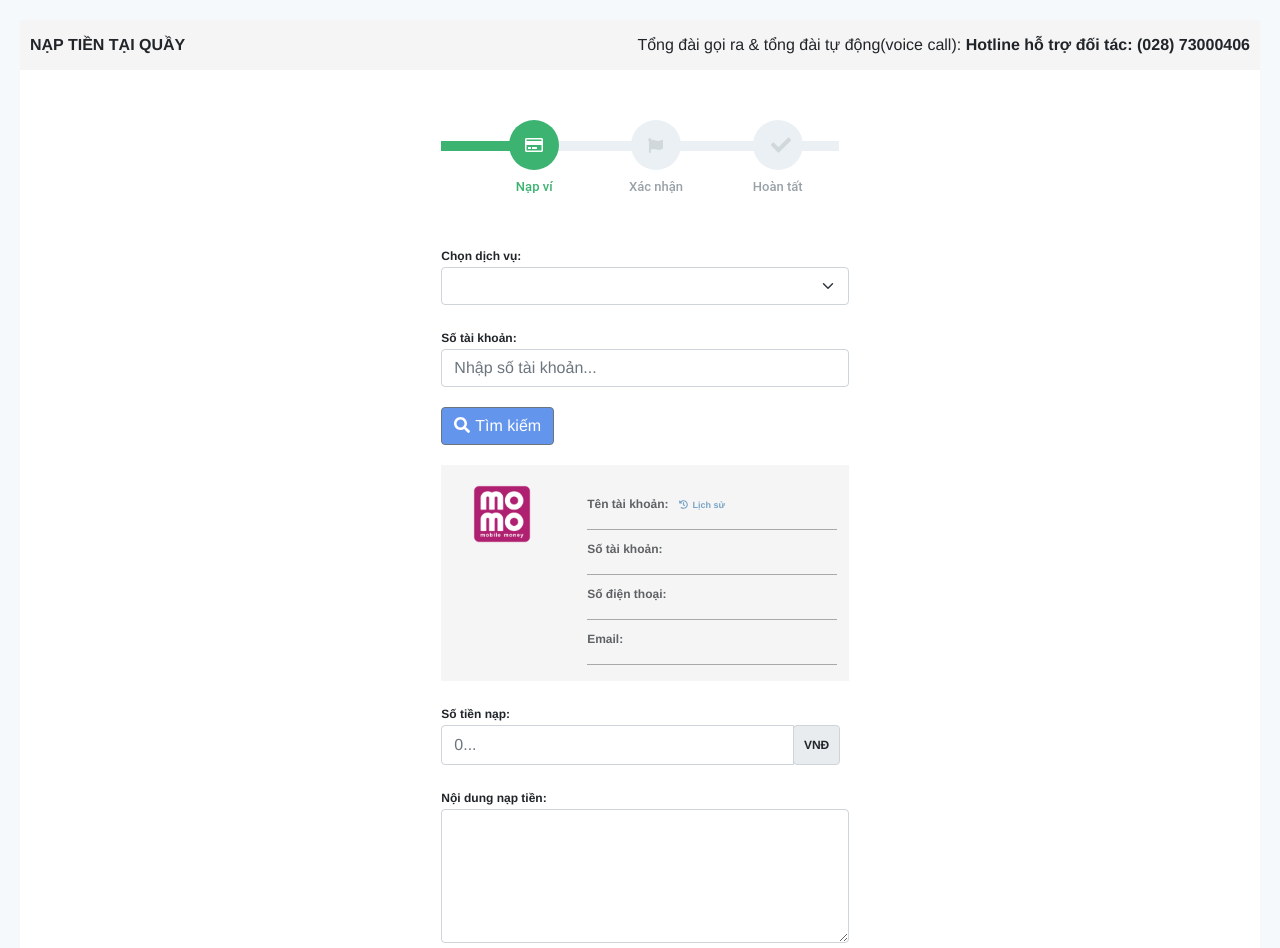
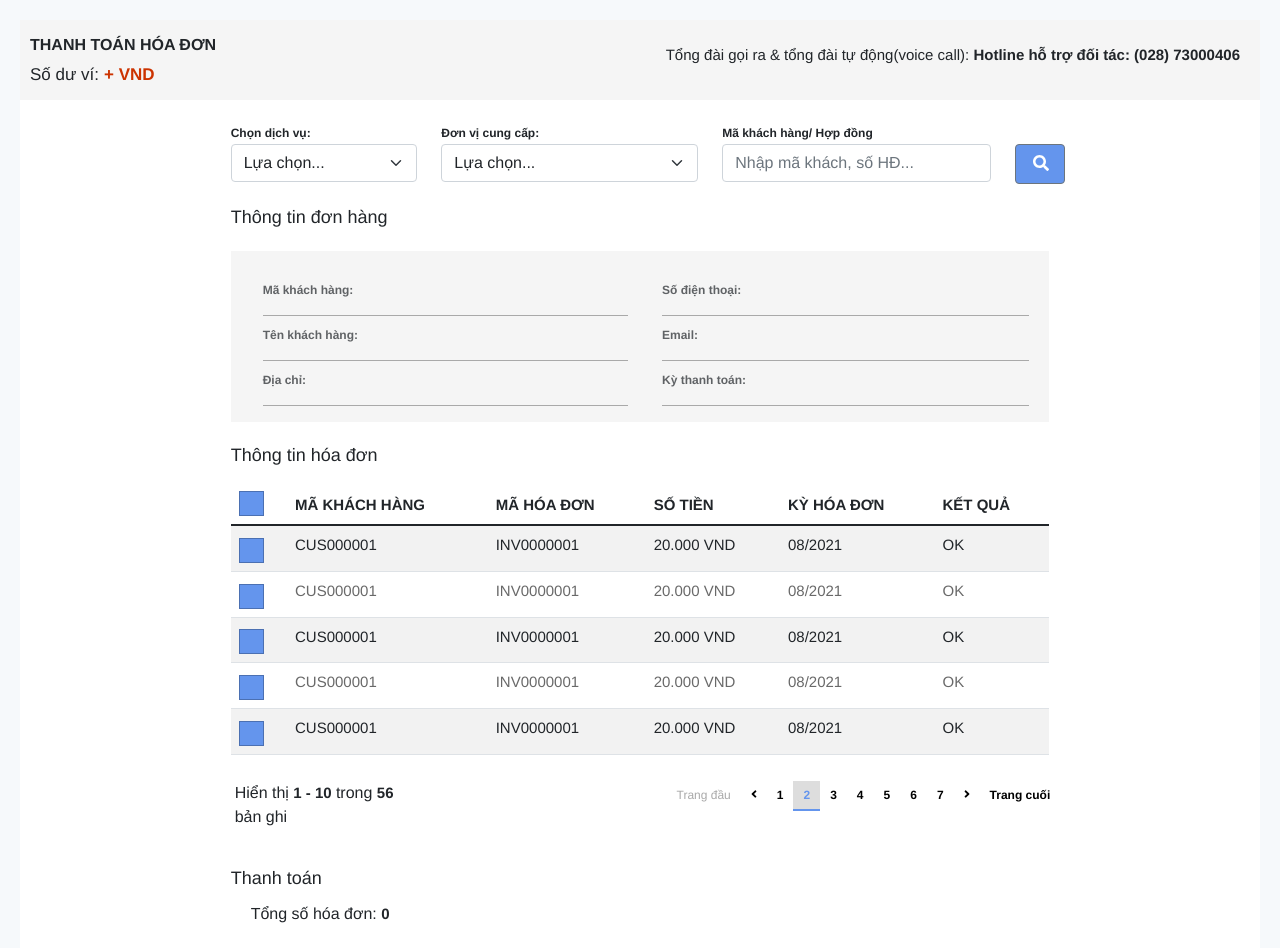
Before and after one commit to truongtm123/f88_vue, a Vue app: page / in a window 1280 px wide. Shown: the top 948 px of the page. Built offline with nearby package versions, Linux system fonts and the light colour scheme.

Commit message:
Finish MH Thanh toan hoa don

```diff
--- a/src/App.vue
+++ b/src/App.vue
@@ -1,20 +1,20 @@
 <template>
   <div id="app">
 
-    <Recharge msg="Welcome to Your Vue.js App"/>
+    <PaymentInvoice msg="Welcome to Your Vue.js App"/>
     <!-- <WithDrawMoney msg="Welcome to Your Vue.js App"/> -->
   </div>
 </template>
 
 <script>
-import Recharge from './components/Recharge.vue'
+import PaymentInvoice from './components/PaymentInvoice.vue'
 
 
 export default {
   name: 'App',
   components: {
     // Recharge,WithDrawMoney
-    Recharge
+    PaymentInvoice
   }
 }
 </script>
--- a/src/components/PaymentInvoice.vue
+++ b/src/components/PaymentInvoice.vue
@@ -209,54 +209,39 @@
                       </p>
                     </div>
                     <div class="col-lg-3 col-md-3"></div>
-                    <div class="col-lg-6 col-md-6">
-                      <nav aria-label="...">
-                        <ul class="pagination">
-                          <li class="page-item disabled">
-                            <span class="page-link">Trang đầu</span>
-                          </li>
-                          <li class="page-item disabled">
-                            <span class="page-link">Previous</span>
-                          </li>
-                          <li class="page-item">
-                            <a class="page-link" href="#">1</a>
-                          </li>
-                          <li class="page-item active">
-                            <span class="page-link">
-                              2
-                              <span class="sr-only">(current)</span>
-                            </span>
-                          </li>
-                          <li class="page-item">
-                            <a class="page-link" href="#">3</a>
-                          </li>
-                          <li class="page-item">
-                            <a class="page-link" href="#">Next</a>
-                          </li>
-                          <li class="page-item disabled">
-                            <span class="page-link">Trang cuối</span>
-                          </li>
-                        </ul>
-                      </nav>
+                    <div class="col-lg-6 col-md-6 pag-group">
+                      <ul class="pagination">
+                        <li><a href="#" class="disabled" :disabled="true"><span class="firstPage">Trang đầu</span></a></li>
+                        <li><a href="#"><i class='fas fa-angle-left'></i></a></li>
+                        <li><a href="#">1</a></li>
+                        <li><a class="active" href="#">2</a></li>
+                        <li><a href="#">3</a></li>
+                        <li><a href="#">4</a></li>
+                        <li><a href="#">5</a></li>
+                        <li><a href="#">6</a></li>
+                        <li><a href="#">7</a></li>
+                        <li><a href="#"><i class='fas fa-angle-right'></i></a></li>
+                        <li><a href="#"><span class="lastPage">Trang cuối</span></a></li>
+                      </ul>
                     </div>
                   </div>
                 </div>
               </div>
             </div>
             <div class="form-group grItem">
-                <label for="lblAccountNum">Thanh toán</label>
-                <p class="footer-sum">Tổng số hóa đơn: <span class="number-footer-sum">0</span></p>
-                <p class="footer-sum">Tổng số tiền cần thanh toán: <span class="number-footer-sum">0</span></p>
+                <label for="lblAccountNum" class="label-header invoice-info1">Thanh toán</label>
+                <p class="label-header-medium">Tổng số hóa đơn: <span class="header-invoice">0</span></p>
+                <p class="label-header-medium">Tổng số tiền cần thanh toán: <span class="header-invoice">0</span></p>
             </div>
           </form>
           <div class="row gr-button">
               <div class="col-lg-2 col-md-2"></div>
               <div class="col-lg-8 col-md-8 grButton">
                 <button type="button" class="recharge-button btn btn-primary">
-                  <i class="fas fa-arrow-right"></i><span>Thanh Toán</span>
+                  <i class="far fa-credit-card"></i><span>Thanh Toán</span>
                 </button>
                 <button class="search-button btn btn-secondary" type="submit">
-                  <i class="fas fa-arrow-right"></i><span>In phiếu</span>
+                  <i class="fa fa-print" aria-hidden="true"></i><span>In phiếu</span>
                 </button>
               </div>
               <div class="col-lg-2 col-md-2"></div>
--- a/src/styles/color.scss
+++ b/src/styles/color.scss
@@ -8,3 +8,6 @@ $reset-border-color:#f6f9fb;
 $history-color:#4682b4;
 $menu-background:#a9a9a9;
 $text-td-table:#696969;
+$paging-bg-color:#ddd;
+$black-color:#000;
+$vnd-color:#cc3300;
--- a/src/styles/common.scss
+++ b/src/styles/common.scss
@@ -46,3 +46,54 @@ input[type='checkbox'] {
         cursor: pointer;
         border-radius: 0 !important;
     }
+
+    // Paging
+    .pag-group {
+        text-align: right;
+    }
+
+    ul.pagination {
+        display: inline-block;
+        padding: 0;
+        margin: 0;
+    }
+
+    ul.pagination li {
+        display: inline;
+    }
+
+    ul.pagination li a {
+        color: black;
+        float: left;
+        text-decoration: none;
+        cursor: pointer;
+        padding: 5px 10px;
+        text-decoration: none;
+        font-size: 12px;
+        font-weight: bold;
+    }
+
+    ul.pagination li a.active {
+        background-color: $paging-bg-color;
+        color: $searchButton-color;
+        border-bottom: 2px solid $searchButton-color;
+    }
+
+    ul.pagination li a:hover {
+        background-color: $paging-bg-color;
+        color: $searchButton-color;
+        border-bottom: 2px solid $searchButton-color;
+    }
+
+    ul.pagination li a.disabled {
+        pointer-events: none;
+        color: $menu-background;
+        font-weight: normal;
+    }
+
+    button span {
+        font-size: 15px;
+        font-weight: bold;
+    }
+
+    // End paging
--- a/src/styles/invoice.scss
+++ b/src/styles/invoice.scss
@@ -16,10 +16,10 @@
 }
 
 .header-left span.vnd {
-    font-size: 15px;
+    font-size: 17px;
     font-weight: bold;
     margin: 10px 0 0px 5px;
-    color: #8B0000;
+    color: $vnd-color;
     opacity: 1;
 }
 
@@ -30,7 +30,11 @@
 .label-header {
     margin: 0 0 20px 0;
     font-size: 18px;
-    font-weight: normal;
+}
+
+.label-header-medium {
+    margin: 0 0 20px 20px;
+    font-size: 16px;
 }
 
 .invoice-info {
@@ -40,11 +44,11 @@
 
 .recharge-button {
     margin-right: 10px;
-    opacity: 0.5;
+    opacity: 0.7;
 }
 
 .search-button {
-    opacity: 0.5;
+    opacity: 0.7;
 }
 
 .search-button-top {
@@ -120,15 +124,11 @@ table tr td {
 }
 
 .pagination_area {
-    margin: 10px 0 0 0;
+    margin: 10px -55px 0 0;
 }
 
 .pagination_area .row {
     margin-left: -20px;
-}
-
-.pagination nav {
-    float: right;
 }
 
 .grButton {
```
Lines whose indentation alone changed are shown as unchanged.
